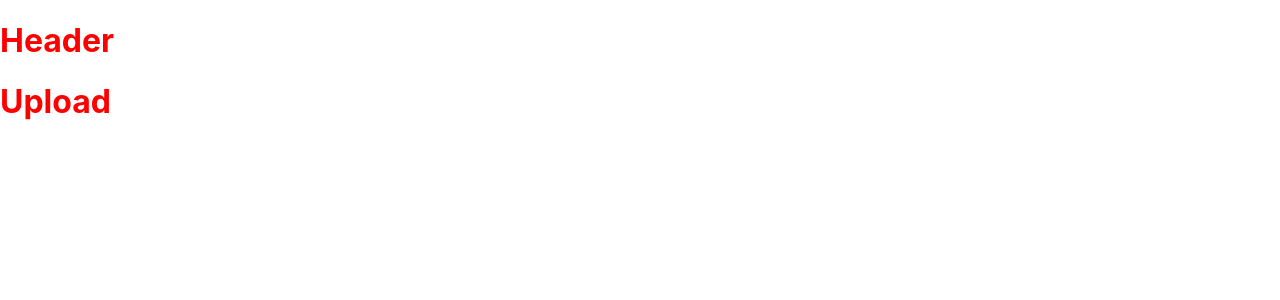
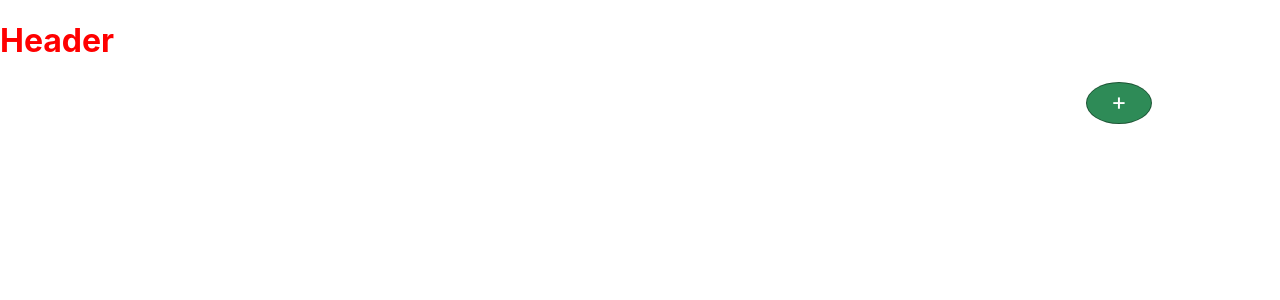
Before and after one commit to gazzamc/react-filters, a React (Create React App) app: page / in a window 1280 px wide. Shown: the top 300 px of the page. Built offline with nearby package versions, Linux system fonts and the light colour scheme.

Commit message:
Added Upload and Preview Components. Selected Images will be shown and updated accordling in the preview component.

```diff
--- a/src/App.js
+++ b/src/App.js
@@ -1,16 +1,28 @@
-import React from 'react';
+import React, { Component } from 'react';
 import './App.css';
 import Header from './components/header/header';
 import Upload from './components/upload/upload';
+import Preview from './components/preview/preview';
 
+export default class Filters extends Component {
+  constructor(props) {
+    super(props);
+    this.state = {
+      image: null
+    };
+  };
 
-function App() {
-  return (
-    <div>
-      <Header />
-      <Upload />
-    </div>
-  );
+  imageCallback = (data) => {
+    this.setState({image: data});
+  };
+
+  render() {
+    return (
+      <div>
+        <Header />
+        <Upload callbackFromParent={this.imageCallback}/>
+        <Preview image={this.state.image}/>
+      </div>
+    );
+  }
 }
-
-export default App;
--- a/src/components/header/header.js
+++ b/src/components/header/header.js
@@ -1,6 +1,6 @@
 import React, { Component } from 'react';
 import PropTypes from 'prop-types';
-import styles from './header.module.css';
+import './header.css';
 
 export default class Header extends Component {
   render() {
--- /dev/null
+++ b/src/components/preview/preview.css
@@ -0,0 +1 @@
+.preview {}
--- /dev/null
+++ b/src/components/preview/preview.js
@@ -0,0 +1,31 @@
+import React, { Component, createRef } from 'react';
+import PropTypes from 'prop-types';
+import "./preview.css";
+
+export default class Preview extends Component {
+  constructor(props) {
+    super(props);
+    this.prevImg = createRef();
+  }
+
+  componentDidUpdate(image) {
+    const imageURL = this.prevImg.current;
+    if(imageURL != this.props.image){
+      if(this.props.image == null && this.prevImg.hidden == null){
+        imageURL.src = "";
+        imageURL.hidden = true;
+      } else {
+        imageURL.src = this.props.image;
+        imageURL.hidden = false;
+      }
+    }
+  }
+
+  render() {
+    return (
+      <div id="image-prev">
+        <img ref={this.prevImg} src="" hidden/>
+      </div>
+    );
+  }
+}
--- /dev/null
+++ b/src/components/upload/upload.css
@@ -0,0 +1,31 @@
+.upload {}
+
+/* Primary Btn */
+.btn{
+    border: 1px solid rgba(0, 0, 0, 0.4);
+    border-radius: 50%;
+    height: 25px;
+    width: 25px;
+    background: rgba(0, 0, 0, 0.3);
+    color: #fff;
+}
+
+.btn:hover{
+    opacity: 0.9;
+}
+
+.btn:focus{
+    outline:0;
+}
+
+/* Upload Btn */
+.btn.btn-upload{
+    position: absolute;
+    background-color: seagreen;
+    right: 10%;
+    height: 5%;
+    width: 5%;
+    font-size: 150%;
+    text-align: center;
+    line-height: 160%;
+}
--- a/src/components/upload/upload.js
+++ b/src/components/upload/upload.js
@@ -1,12 +1,65 @@
-import React, { Component } from 'react';
+import React, { Component, createRef } from 'react';
 import PropTypes from 'prop-types';
-import styles from './upload.module.css';
+import "./upload.css";
 
 export default class Upload extends Component {
+  constructor(props) {
+    super(props);
+    this.btn = createRef();
+    this.delete = createRef();
+  }
+
+  deleteImage = () => {
+    const btn = this.btn.current;
+    const deleteBtn = this.delete.current;
+    btn.hidden = false;
+    deleteBtn.hidden = true;
+    this.props.callbackFromParent(null);
+  }
+
+  handleClick = (e) => {
+    if(e.target.files.length == 0){
+      return false;
+    }
+
+    const btn = this.btn.current;
+    const deleteBtn = this.delete.current;
+    let file = e.target.files[0];
+    let reader = new FileReader();
+
+    reader.onloadend = (e) => {
+      this.props.callbackFromParent(window.URL.createObjectURL(file));
+      btn.hidden = true;
+      deleteBtn.hidden = false;
+    };
+    reader.readAsText(file);
+  }
+
   render() {
     return (
       <div>
-        <h1>Upload</h1>
+        <label
+          ref={this.btn}
+          className="btn btn-upload"
+          hidden={false}
+          >
+          <input
+            type="file"
+            hidden={true}
+            accept='.jpg,.jpeg,.png'
+            onClick={event => event.target.value = null}
+            onChange={this.handleClick}
+          />
+          +
+        </label>
+        <button
+          ref={this.delete}
+          className="btn"
+          hidden={true}
+          onClick={this.deleteImage}
+          >
+          X
+          </button>
       </div>
     );
   }
--- a/src/components/upload/upload.module.css
+++ /dev/null
@@ -1 +0,0 @@
-.upload {}
```
Also changed, not shown: src/components/header/header.css (renamed from src/components/header/header.module.css).
